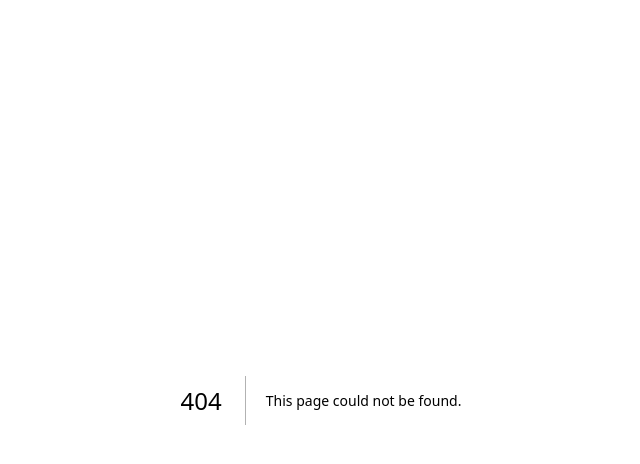
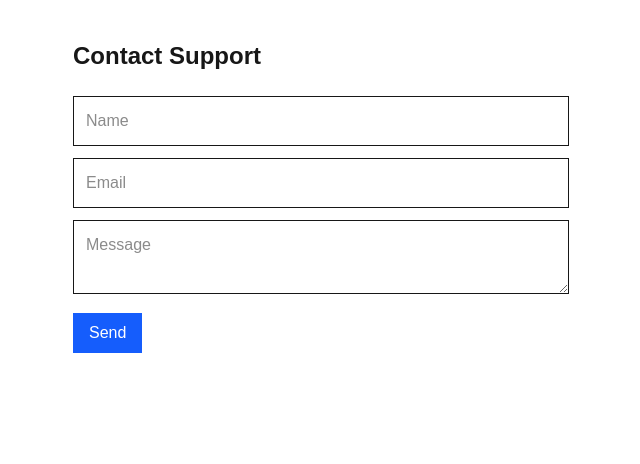
Before and after one commit to Chandan-2004/challan-settler, a Next.js app in the folder frontend/: page /support in a window 1280 px wide. Before the commit this address had no page. Shown: the top 464 px of the page, without its empty margins (319-959 px from the left). Built offline with nearby package versions, Linux system fonts and the light colour scheme; no server answers.

Commit message:
Additional features

```diff
--- a/frontend/src/app/dashboard/admin/page.js
+++ b/frontend/src/app/dashboard/admin/page.js
@@ -177,6 +177,26 @@ export default function AdminDashboard() {
                   <td>{u.name}</td>
                   <td>{u.email}</td>
                   <td>{u.role}</td>
+                  <td>{u.phone}</td>
+                  <td>{u.address}</td>
+                  <td>
+                    <a
+                    href={`mailto:${u.email}`}
+                    className="text-blue-600 underline"
+                    >
+                      Contact
+                      </a>
+                      <a
+  href={`https://wa.me/${u.phone}`}
+  target="_blank"
+  className="text-green-600 ml-2"
+>
+  WhatsApp
+</a>
+<a href={`tel:${u.phone}`} className="text-green-600 ml-2">
+  Call
+</a>
+                      </td>
                   <td>
                     <button
                       onClick={() => deleteUser(u.id)}
@@ -202,6 +222,27 @@ export default function AdminDashboard() {
                   <td>{u.name}</td>
                   <td>{u.email}</td>
                   <td>{u.role}</td>
+                  <td>{u.phone}</td>
+                  <td>{u.address}</td>
+                  <td>{u.specialization}</td>
+                  <td>
+  <a
+    href={`mailto:${u.email}`}
+    className="text-blue-600 underline"
+  >
+    Contact
+  </a>
+</td>
+<a
+  href={`https://wa.me/${u.phone}`}
+  target="_blank"
+  className="text-green-600 ml-2"
+>
+  WhatsApp
+</a>
+<a href={`tel:${u.phone}`} className="text-green-600 ml-2">
+  Call
+</a>
                   <td>
                     <button
                       onClick={() => deleteUser(u.id)}
--- a/frontend/src/app/register/page.js
+++ b/frontend/src/app/register/page.js
@@ -105,7 +105,9 @@ export default function RegisterPage() {
             onChange={handleChange}
             required
           />
-
+          <input name="phone" placeholder="Phone" />
+          <input name="address" placeholder="Address" />
+          <input name="specialization" placeholder="Specialization (for lawyers)" />
           <select
             name="role"
             className="w-full mb-5 p-3.5 border border-gray-200 rounded-2xl outline-none focus:ring-2 focus:ring-blue-500 bg-white"
--- /dev/null
+++ b/frontend/src/app/support/page.js
@@ -0,0 +1,79 @@
+"use client";
+
+import { useState } from "react";
+import toast from "react-hot-toast";
+
+const API_URL = process.env.NEXT_PUBLIC_API_URL;
+
+export default function SupportPage() {
+  const [form, setForm] = useState({
+    name: "",
+    email: "",
+    message: "",
+  });
+
+  const handleSubmit = async (e) => {
+    e.preventDefault();
+
+    try {
+      const res = await fetch(`${API_URL}/api/support/contact`, {
+        method: "POST",
+        headers: {
+          "Content-Type": "application/json",
+        },
+        body: JSON.stringify(form),
+      });
+
+      const data = await res.json();
+
+      if (!res.ok) {
+        toast.error(data.message);
+        return;
+      }
+
+      toast.success("Message sent!");
+      setForm({ name: "", email: "", message: "" });
+    } catch (err) {
+      toast.error("Server error");
+    }
+  };
+
+  return (
+    <main className="p-10 max-w-xl mx-auto">
+      <h1 className="text-2xl font-bold mb-6">Contact Support</h1>
+
+      <form onSubmit={handleSubmit}>
+        <input
+          placeholder="Name"
+          className="w-full mb-3 p-3 border"
+          value={form.name}
+          onChange={(e) =>
+            setForm({ ...form, name: e.target.value })
+          }
+        />
+
+        <input
+          placeholder="Email"
+          className="w-full mb-3 p-3 border"
+          value={form.email}
+          onChange={(e) =>
+            setForm({ ...form, email: e.target.value })
+          }
+        />
+
+        <textarea
+          placeholder="Message"
+          className="w-full mb-3 p-3 border"
+          value={form.message}
+          onChange={(e) =>
+            setForm({ ...form, message: e.target.value })
+          }
+        />
+
+        <button className="bg-blue-600 text-white px-4 py-2">
+          Send
+        </button>
+      </form>
+    </main>
+  );
+}
```
Also changed, not shown: 2 other files (tests, documents, lock files or other folders).
